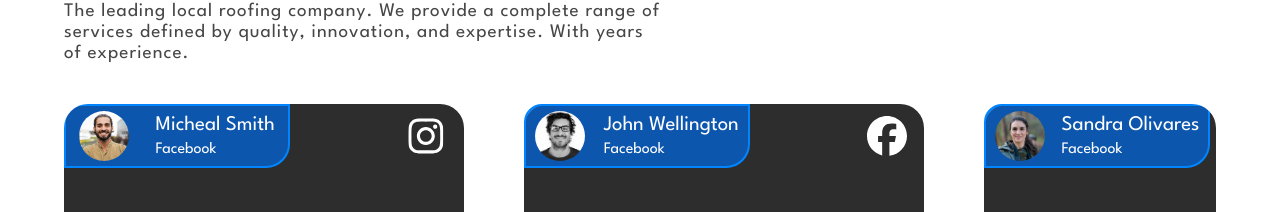
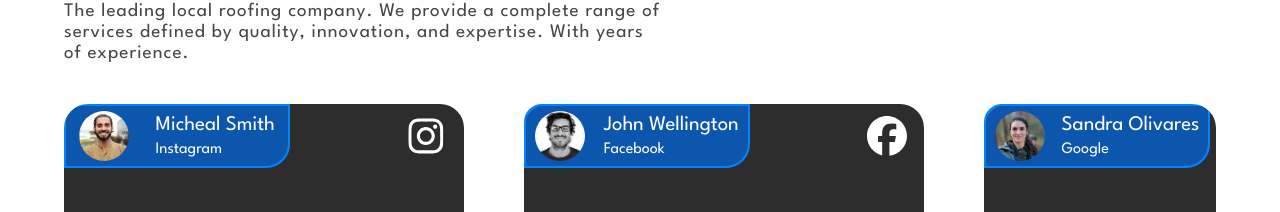
Before and after one commit to limematheuz/pedros-roofing, a React (Vite) app: page / in a window 1280 px wide. Shown: the part 4445-4657 px from the top of the page. Built offline with nearby package versions, Linux system fonts and the light colour scheme; no server answers; the database is empty.

Commit message:
recomendations

```diff
--- a/src/components/Recomendations/Recomendations.jsx
+++ b/src/components/Recomendations/Recomendations.jsx
@@ -44,7 +44,7 @@ export default function Recomendations() {
                 <img className="recomendations-slider-img" src={user1} alt="" />
                 <div className="info-recomendation-item">
                   <h6>Micheal Smith</h6>
-                  <p>Facebook</p>
+                  <p>Instagram</p>
                 </div>
               </div>
               <div className="social-icon-recomendations">
@@ -92,7 +92,7 @@ export default function Recomendations() {
                 <img className="recomendations-slider-img" src={user3} alt="" />
                 <div className="info-recomendation-item">
                   <h6>Sandra Olivares</h6>
-                  <p>Facebook</p>
+                  <p>Google</p>
                 </div>
               </div>
               <div className="social-icon-recomendations">
```
